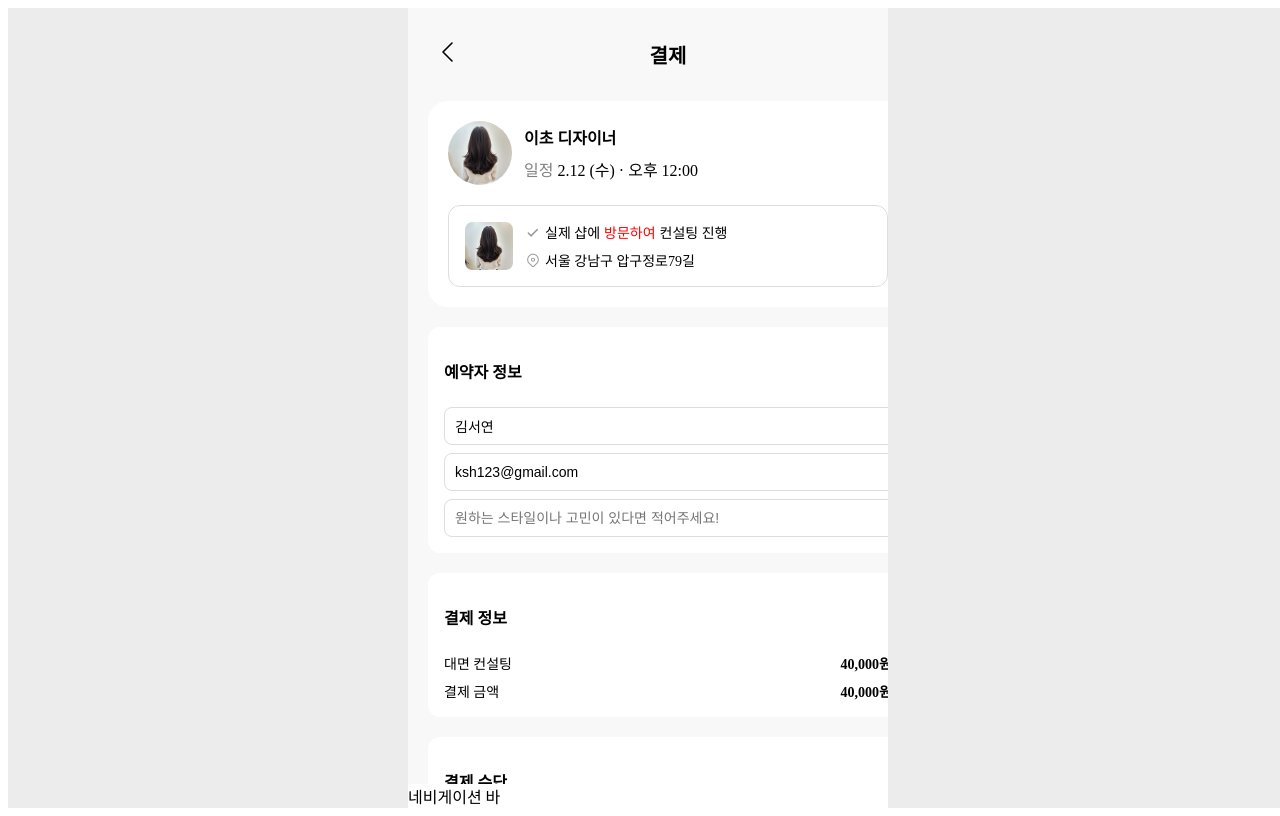
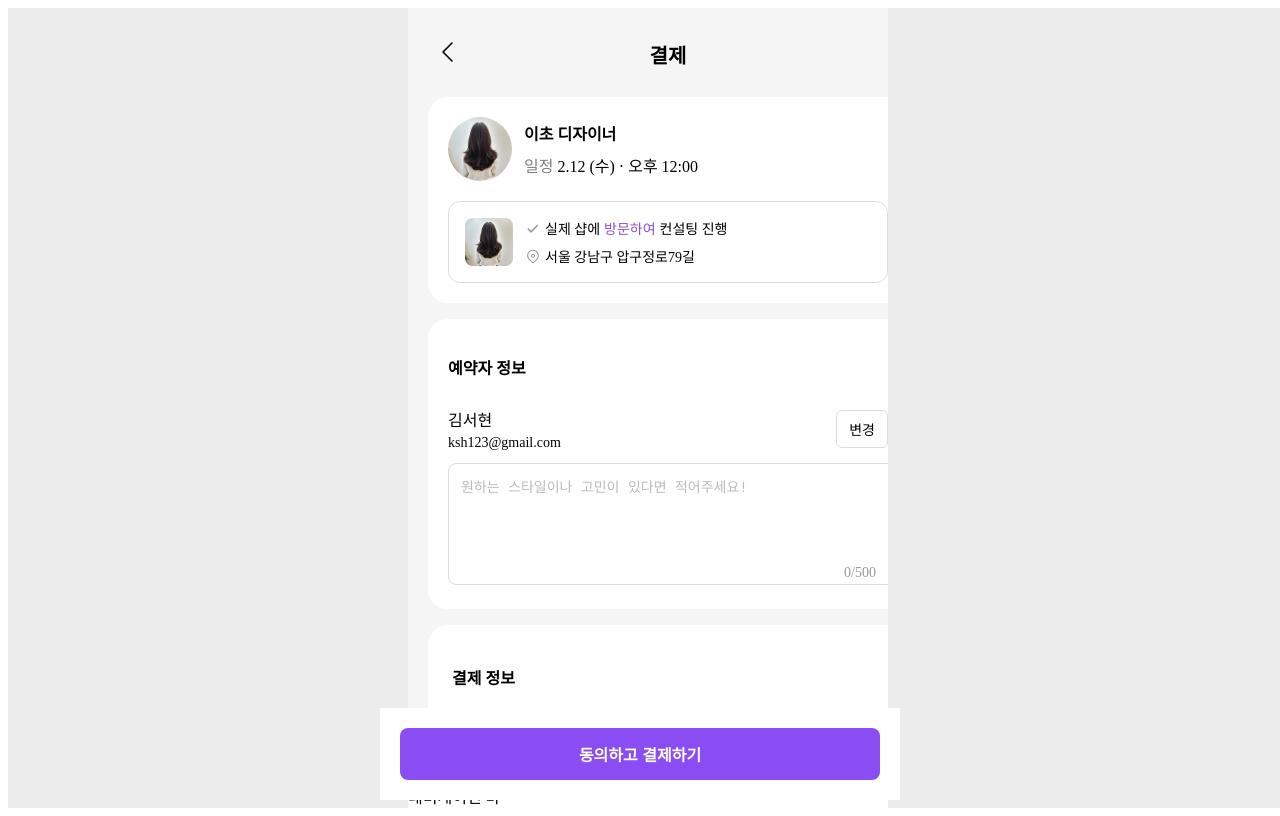
Before and after one commit to Blaybus-Hackathon-Team4/Hackathon-FE, a React (Vite) app: page /payment in a window 1280 px wide. Built offline with nearby package versions, Linux system fonts and the light colour scheme; the HTML template or start-up script is replaced by a standard one.

Commit message:
[update] 결제 페이지 레이아웃

```diff
--- a/src/App.tsx
+++ b/src/App.tsx
@@ -1,8 +1,14 @@
 import { RouterProvider } from "react-router";
 import router from "./router/Router";
+import { ThemeProvider } from "styled-components";
+import { theme } from "./styles/theme";
 
 function App() {
-  return <RouterProvider router={router} />;
+  return (
+    <ThemeProvider theme={theme}>
+      <RouterProvider router={router} />
+    </ThemeProvider>
+  );
 }
 
 export default App;
--- a/src/pages/payment/PaymentPage.tsx
+++ b/src/pages/payment/PaymentPage.tsx
@@ -27,10 +27,11 @@ export default PaymentPage;
 const Container = styled.div`
   width: 100%;
   max-width: 480px;
-  margin: 0 auto;
+  margin: 0 auto 70px 0;
   padding: 20px;
-  background-color: #f8f8f8;
+  background-color: ${({ theme }) => theme.colors.gray[100]};
   display: flex;
   flex-direction: column;
-  gap: 20px;
+  gap: 16px;
+  position: relative;
 `;
--- a/src/pages/payment/components/ConfirmButton.tsx
+++ b/src/pages/payment/components/ConfirmButton.tsx
@@ -1,9 +1,20 @@
 import React from "react";
 import styled from "styled-components";
 
+const BottomContainer = styled.div`
+  position: fixed;
+  width: 100%;
+  max-width: 480px;
+
+  left: 50%;
+  bottom: 0;
+  transform: translateX(-50%); /* 중앙 정렬 */
+  background-color: white;
+  padding: 20px;
+`;
 const Button = styled.button`
   width: 100%;
-  padding: 12px;
+  padding: 14px 24px;
   background: #8a4df3;
   color: white;
   font-size: 16px;
@@ -14,7 +25,11 @@ const Button = styled.button`
 `;
 
 const ConfirmButton: React.FC = () => {
-  return <Button>동의하고 결제하기</Button>;
+  return (
+    <BottomContainer>
+      <Button>동의하고 결제하기</Button>
+    </BottomContainer>
+  );
 };
 
 export default ConfirmButton;
--- a/src/pages/payment/components/PaymentDetails.tsx
+++ b/src/pages/payment/components/PaymentDetails.tsx
@@ -3,22 +3,28 @@ import styled from "styled-components";
 
 const Card = styled.div`
   background: white;
-  padding: 16px;
-  border-radius: 12px;
+  padding: 24px;
+  border-radius: 20px;
   display: flex;
   flex-direction: column;
-  gap: 8px;
 `;
 
 const Title = styled.h3`
   font-size: 16px;
   font-weight: bold;
+  margin-bottom: 20px;
 `;
 
 const Row = styled.div`
   display: flex;
   justify-content: space-between;
-  font-size: 14px;
+  font-size: 16px;
+  padding: 12px 0;
+`;
+const Divider = styled.div`
+  width: 100%;
+  height: 1px;
+  border-bottom: 1px solid rgba(0, 0, 0, 0.1);
 `;
 
 const PaymentDetails: React.FC = () => {
@@ -27,10 +33,11 @@ const PaymentDetails: React.FC = () => {
       <Title>결제 정보</Title>
       <Row>
         <span>대면 컨설팅</span>
-        <strong>40,000원</strong>
+        <span>40,000원</span>
       </Row>
+      <Divider></Divider>
       <Row>
-        <span>결제 금액</span>
+        <strong>결제 금액</strong>
         <strong>40,000원</strong>
       </Row>
     </Card>
--- a/src/pages/payment/components/PaymentMethod.tsx
+++ b/src/pages/payment/components/PaymentMethod.tsx
@@ -3,11 +3,11 @@ import styled from "styled-components";
 
 const Card = styled.div`
   background: white;
-  padding: 16px;
+  padding: 20px;
   border-radius: 12px;
   display: flex;
   flex-direction: column;
-  gap: 8px;
+  gap: 20px;
 `;
 
 const Title = styled.h3`
--- a/src/pages/payment/components/ReservationInfo.tsx
+++ b/src/pages/payment/components/ReservationInfo.tsx
@@ -40,7 +40,8 @@ const Gray = styled.span`
   color: gray;
 `;
 const Purple = styled.span`
-  color: red;
+  color: ${({ theme }) => theme.colors.primary[500]};
+  font-weight: 500;
 `;
 const InfoConainer = styled.div`
   display: flex;
--- a/src/pages/payment/components/UserInfo.tsx
+++ b/src/pages/payment/components/UserInfo.tsx
@@ -1,13 +1,19 @@
-import React from "react";
+import React, { useState } from "react";
 import styled from "styled-components";
 
 const Card = styled.div`
-  background: white;
-  padding: 16px;
-  border-radius: 12px;
+  background: ${({ theme }) => theme.colors.white};
+  padding: 20px;
+  border-radius: 20px;
   display: flex;
   flex-direction: column;
-  gap: 8px;
+  gap: 12px;
+`;
+
+const Header = styled.div`
+  display: flex;
+  justify-content: space-between;
+  align-items: center;
 `;
 
 const Title = styled.h3`
@@ -15,29 +21,90 @@ const Title = styled.h3`
   font-weight: bold;
 `;
 
-const Input = styled.input`
-  width: 100%;
-  padding: 10px;
-  border: 1px solid #ddd;
-  border-radius: 8px;
+const ChangeButton = styled.button`
+  padding: 8px 12px;
+  background: ${({ theme }) => theme.colors.white};
+  border: 1px solid ${({ theme }) => theme.colors.gray[300]};
+  border-radius: 6px;
+  font-size: 14px;
+  cursor: pointer;
+`;
+
+const UserInfoBox = styled.div`
+  display: flex;
+  flex-direction: column;
+  gap: 4px;
+`;
+
+const UserName = styled.span`
+  font-size: 16px;
+`;
+
+const UserEmail = styled.span`
   font-size: 14px;
 `;
 
+const TextAreaWrapper = styled.div`
+  position: relative;
+`;
+
+const TextArea = styled.textarea`
+  width: 100%;
+  height: 96px;
+  padding: 12px;
+  border: 1px solid ${({ theme }) => theme.colors.gray[300]};
+  border-radius: 8px;
+  font-size: 14px;
+  resize: none;
+  outline: none;
+
+  &::placeholder {
+    color: ${({ theme }) => theme.colors.gray[400]};
+  }
+`;
+
+const CharCount = styled.span`
+  position: absolute;
+  bottom: 8px;
+  right: 12px;
+  font-size: 14px;
+  color: ${({ theme }) => theme.colors.gray[500]};
+`;
+
+const UserInfoContainer = styled.div`
+  display: flex;
+  align-items: center;
+  justify-content: space-between;
+`;
 const UserInfo: React.FC = () => {
+  const [text, setText] = useState("");
+  const maxLength = 500;
+
   return (
     <Card>
-      <Title>예약자 정보</Title>
-      <Input type="text" placeholder="이름" value="김서연" readOnly />
-      <Input
-        type="email"
-        placeholder="이메일"
-        value="ksh123@gmail.com"
-        readOnly
-      />
-      <Input
-        type="text"
-        placeholder="원하는 스타일이나 고민이 있다면 적어주세요!"
-      />
+      <Header>
+        <Title>예약자 정보</Title>
+      </Header>
+
+      <UserInfoContainer>
+        <UserInfoBox>
+          <UserName>김서현</UserName>
+          <UserEmail>ksh123@gmail.com</UserEmail>
+        </UserInfoBox>
+        <ChangeButton>변경</ChangeButton>
+      </UserInfoContainer>
+
+      <TextAreaWrapper>
+        <TextArea
+          placeholder="원하는 스타일이나 고민이 있다면 적어주세요!"
+          value={text}
+          maxLength={maxLength}
+          onChange={(e) => setText(e.target.value)}
+        />
+        <CharCount>
+          {text.length}/{maxLength}
+        </CharCount>
+      </TextAreaWrapper>
     </Card>
   );
 };
--- /dev/null
+++ b/src/styles/theme.ts
@@ -0,0 +1,23 @@
+export const theme = {
+  colors: {
+    // Primary 컬러
+    primary: {
+      500: "#8D4FD6", // 메인 컬러
+    },
+
+    // 그레이스케일
+    gray: {
+      100: "#F5F5F5", // 가장 밝은 회색
+      200: "#F0F0F0",
+      300: "#DDDDDD",
+      400: "#BBBBBB",
+      500: "#999999",
+      600: "#666666",
+      700: "#111111", // 가장 어두운 회색
+    },
+
+    // 기타
+    white: "#FFFFFF",
+    black: "#000000",
+  },
+};
```
